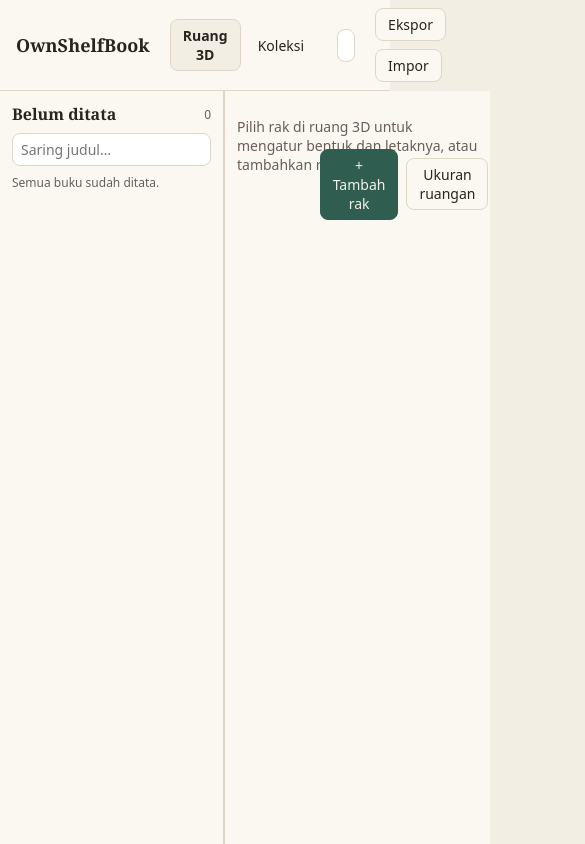
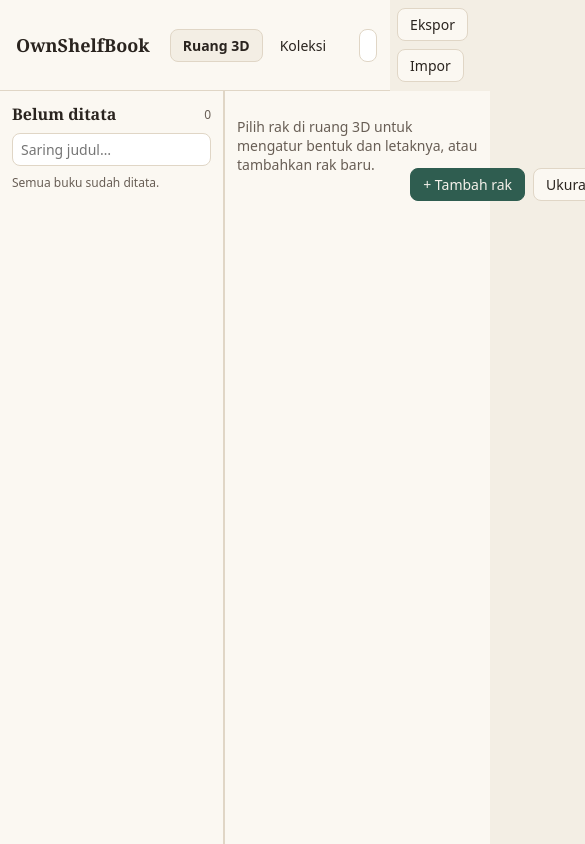
Before and after one commit to ArloDel/ownshelfbook, a React (Vite) app: page / in a window 390 px wide. Shown: the top 844 px of the page, 585 px wide, since content can reach past the window. Built offline with nearby package versions, Linux system fonts and the light colour scheme.

Commit message:
style: keep buttons and mode toggle on one line on narrow screens

```diff
--- a/src/styles.css
+++ b/src/styles.css
@@ -81,6 +81,7 @@ button {
   background: var(--panel);
   color: var(--ink);
   cursor: pointer;
+  white-space: nowrap;
 }
 button:hover:not(:disabled) {
   border-color: var(--muted);
@@ -373,6 +374,7 @@ input[type='color'] {
   position: relative;
 }
 .segmented {
+  flex: none;
   display: inline-flex;
   border: 1px solid var(--line);
   border-radius: var(--radius);
@@ -611,3 +613,10 @@ input[type='color'] {
   color: var(--muted);
   padding-bottom: var(--space-1h);
 }
+
+/* Narrow screens: keep the room toolbar on one line. */
+@media (max-width: 1100px) {
+  .room-toolbar .hint {
+    visibility: hidden;
+  }
+}
```
